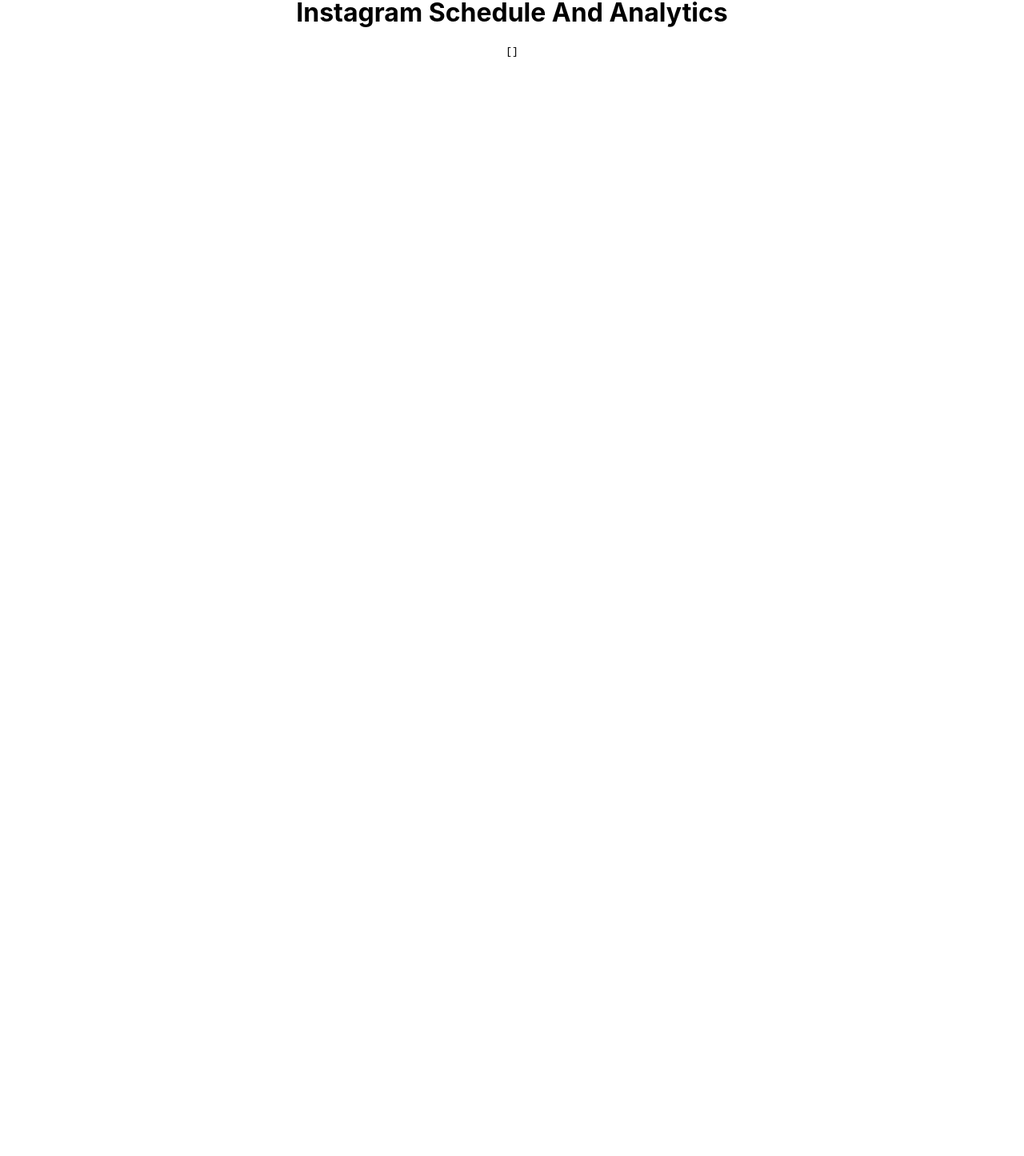
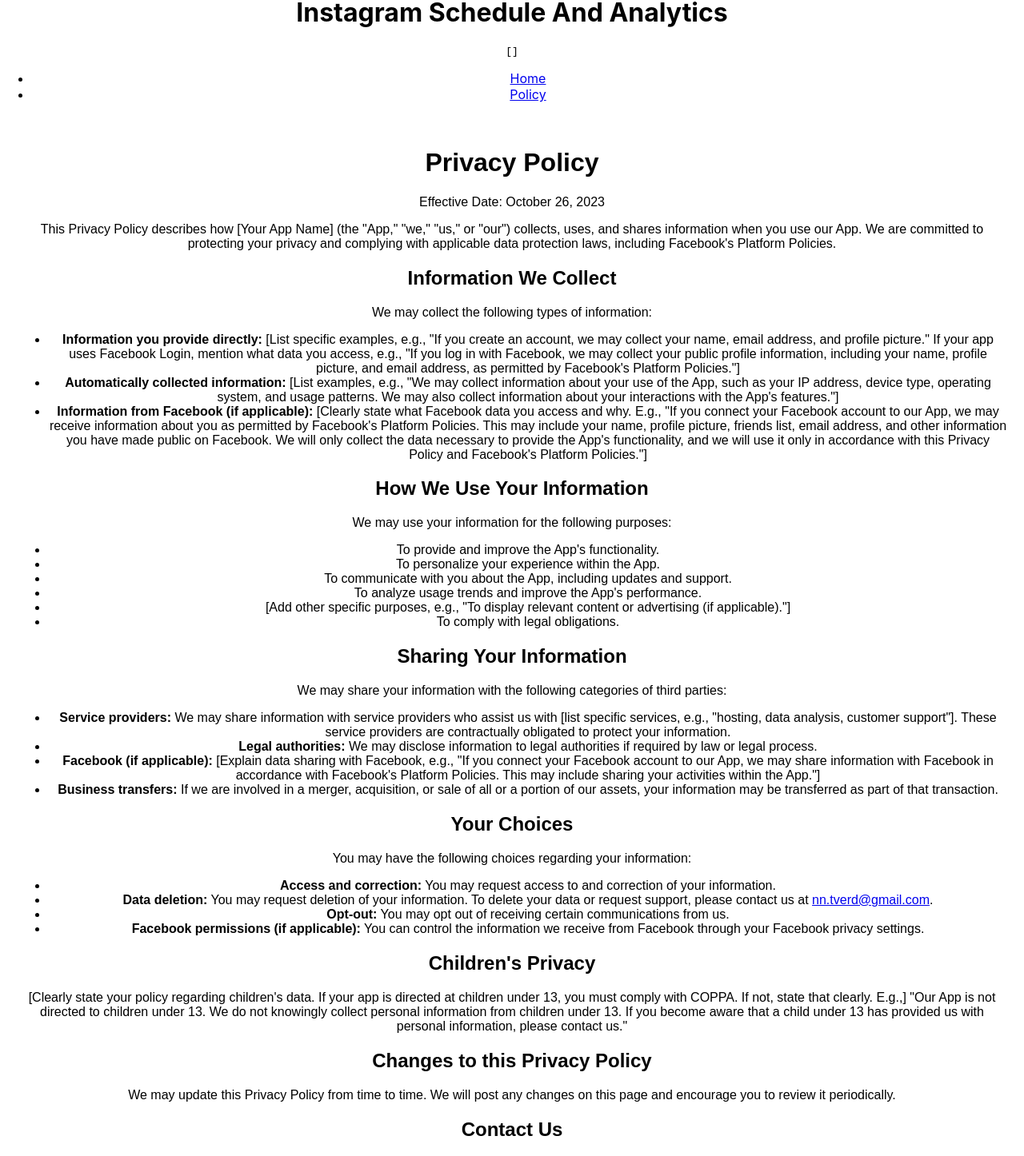
Before and after one commit to niktverd/instagram-video-downloader-client, a React (Create React App) app: page /policy in a window 1280 px wide. Shown: the part 25-1471 px from the top of the page at 80% size. Before the commit the page ends 800 px from the top, so only its background shows below. Built offline with nearby package versions, Linux system fonts and the light colour scheme; no server answers.

Commit message:
feat: policy

```diff
--- a/package.json
+++ b/package.json
@@ -8,6 +8,7 @@
     "npm-run-all": "^4.1.5",
     "react": "^19.0.0",
     "react-dom": "^19.0.0",
+    "react-router-dom": "^7.1.3",
     "react-scripts": "5.0.1",
     "stylelint": "^15.8.0",
     "web-vitals": "^4.2.4"
@@ -51,6 +52,7 @@
     "@gravity-ui/prettier-config": "^1.1.0",
     "@types/react": "^19.0.8",
     "@types/react-dom": "^19.0.3",
+    "@types/react-router-dom": "^5.3.3",
     "eslint": "^8.57.1",
     "eslint-plugin-jsdoc": "^50.6.3",
     "prettier": "^3.4.2"
--- a/src/App.tsx
+++ b/src/App.tsx
@@ -1,8 +1,12 @@
 import React, {useEffect, useState} from 'react';
 
+import {Link, Route, BrowserRouter as Router, Routes} from 'react-router-dom';
+
 // import logo from './logo.svg';
+import {Home} from './pages/Home';
+import {Policy} from './pages/Policy';
+
 import './App.css';
-
 function App() {
     const [data, setData] = useState([]);
 
@@ -27,6 +31,27 @@
         <div className="App">
             <h1>Instagram Schedule And Analytics</h1>
             <pre>{JSON.stringify(data)}</pre>
+            <Router>
+                <div>
+                    <nav>
+                        <ul>
+                            <li>
+                                <Link to="/">Home</Link>
+                            </li>
+                            <li>
+                                <Link to="/policy">Policy</Link>
+                            </li>
+                        </ul>
+                    </nav>
+
+                    <Routes>
+                        <Route path="/" element={<Home />} />
+                        <Route path="/policy" element={<Policy />} />
+                        {/* If you want a default/fallback route when no other route matches */}
+                        <Route path="*" element={<h2>Page Not Found</h2>} />
+                    </Routes>
+                </div>
+            </Router>
         </div>
     );
 }
--- /dev/null
+++ b/src/pages/Home.tsx
@@ -0,0 +1,5 @@
+import React from 'react';
+
+export const Home = () => {
+    return <h2>Home Page</h2>;
+};
--- /dev/null
+++ b/src/pages/Policy.tsx
@@ -0,0 +1,138 @@
+/* eslint-disable react/no-unescaped-entities */
+import React from 'react';
+
+export const Policy = () => {
+    return (
+        <div style={{padding: '20px', fontFamily: 'sans-serif'}}>
+            <h1>Privacy Policy</h1>
+
+            <p>Effective Date: October 26, 2023</p>
+
+            <p>
+                This Privacy Policy describes how [Your App Name] (the "App," "we," "us," or "our")
+                collects, uses, and shares information when you use our App. We are committed to
+                protecting your privacy and complying with applicable data protection laws,
+                including Facebook's Platform Policies.
+            </p>
+
+            <h2>Information We Collect</h2>
+
+            <p>We may collect the following types of information:</p>
+            <ul>
+                <li>
+                    <b>Information you provide directly:</b> [List specific examples, e.g., "If you
+                    create an account, we may collect your name, email address, and profile
+                    picture." If your app uses Facebook Login, mention what data you access, e.g.,
+                    "If you log in with Facebook, we may collect your public profile information,
+                    including your name, profile picture, and email address, as permitted by
+                    Facebook's Platform Policies."]
+                </li>
+                <li>
+                    <b>Automatically collected information:</b> [List examples, e.g., "We may
+                    collect information about your use of the App, such as your IP address, device
+                    type, operating system, and usage patterns. We may also collect information
+                    about your interactions with the App's features."]
+                </li>
+                <li>
+                    <b>Information from Facebook (if applicable):</b> [Clearly state what Facebook
+                    data you access and why. E.g., "If you connect your Facebook account to our App,
+                    we may receive information about you as permitted by Facebook's Platform
+                    Policies. This may include your name, profile picture, friends list, email
+                    address, and other information you have made public on Facebook. We will only
+                    collect the data necessary to provide the App's functionality, and we will use
+                    it only in accordance with this Privacy Policy and Facebook's Platform
+                    Policies."]
+                </li>
+            </ul>
+
+            <h2>How We Use Your Information</h2>
+
+            <p>We may use your information for the following purposes:</p>
+            <ul>
+                <li>To provide and improve the App's functionality.</li>
+                <li>To personalize your experience within the App.</li>
+                <li>To communicate with you about the App, including updates and support.</li>
+                <li>To analyze usage trends and improve the App's performance.</li>
+                <li>
+                    [Add other specific purposes, e.g., "To display relevant content or advertising
+                    (if applicable)."]
+                </li>
+                <li>To comply with legal obligations.</li>
+            </ul>
+
+            <h2>Sharing Your Information</h2>
+
+            <p>We may share your information with the following categories of third parties:</p>
+            <ul>
+                <li>
+                    <b>Service providers:</b> We may share information with service providers who
+                    assist us with [list specific services, e.g., "hosting, data analysis, customer
+                    support"]. These service providers are contractually obligated to protect your
+                    information.
+                </li>
+                <li>
+                    <b>Legal authorities:</b> We may disclose information to legal authorities if
+                    required by law or legal process.
+                </li>
+                <li>
+                    <b>Facebook (if applicable):</b> [Explain data sharing with Facebook, e.g., "If
+                    you connect your Facebook account to our App, we may share information with
+                    Facebook in accordance with Facebook's Platform Policies. This may include
+                    sharing your activities within the App."]
+                </li>
+                <li>
+                    <b>Business transfers:</b> If we are involved in a merger, acquisition, or sale
+                    of all or a portion of our assets, your information may be transferred as part
+                    of that transaction.
+                </li>
+            </ul>
+
+            <h2>Your Choices</h2>
+
+            <p>You may have the following choices regarding your information:</p>
+            <ul>
+                <li>
+                    <b>Access and correction:</b> You may request access to and correction of your
+                    information.
+                </li>
+                <li>
+                    <b>Data deletion:</b> You may request deletion of your information. To delete
+                    your data or request support, please contact us at{' '}
+                    <a href="mailto:nn.tverd@gmail.com">nn.tverd@gmail.com</a>.
+                </li>
+                <li>
+                    <b>Opt-out:</b> You may opt out of receiving certain communications from us.
+                </li>
+                <li>
+                    <b>Facebook permissions (if applicable):</b> You can control the information we
+                    receive from Facebook through your Facebook privacy settings.
+                </li>
+            </ul>
+
+            <h2>Children's Privacy</h2>
+
+            <p>
+                [Clearly state your policy regarding children's data. If your app is directed at
+                children under 13, you must comply with COPPA. If not, state that clearly. E.g.,]
+                "Our App is not directed to children under 13. We do not knowingly collect personal
+                information from children under 13. If you become aware that a child under 13 has
+                provided us with personal information, please contact us."
+            </p>
+
+            <h2>Changes to this Privacy Policy</h2>
+
+            <p>
+                We may update this Privacy Policy from time to time. We will post any changes on
+                this page and encourage you to review it periodically.
+            </p>
+
+            <h2>Contact Us</h2>
+
+            <p>
+                If you have any questions about this Privacy Policy, please contact us at:
+                <br />
+                <a href="mailto:nn.tverd@gmail.com">nn.tverd@gmail.com</a>
+            </p>
+        </div>
+    );
+};
```
Also changed, not shown: 1 other file (tests, documents, lock files or other folders).
